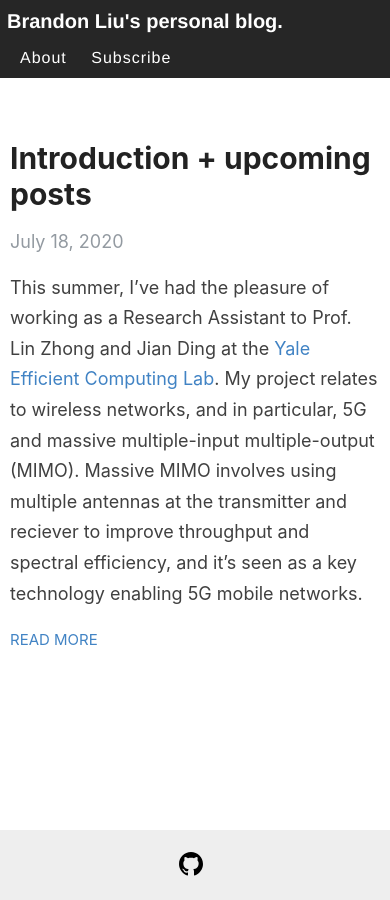
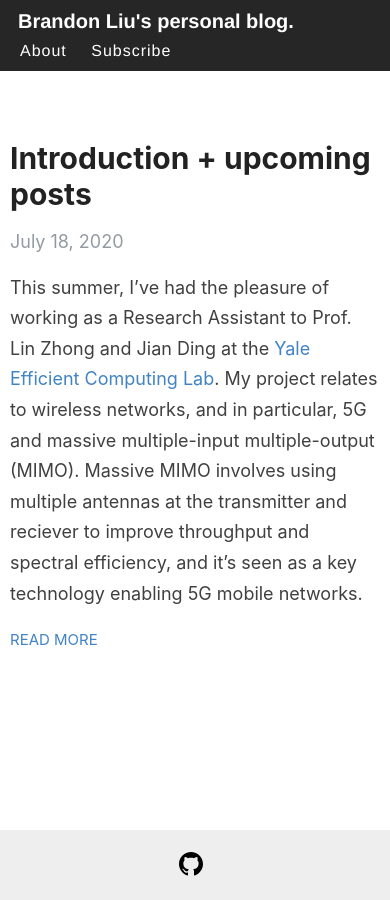
Before and after one commit to liubrandon/liubrandon.github.io, a Jekyll site: the page built from index.html, in a window 390 px wide. Built offline with Jekyll 4.4.1, drawn with Linux system fonts in a browser that asks for light colours; the list of posts is cut into pages by our own code.

Commit message:
Improved mobile header

```diff
--- a/assets/style.scss
+++ b/assets/style.scss
@@ -304,7 +304,7 @@ p > img {
   text-align: left;
   padding-left: 30px;
   @include mobile {
-    padding-left: 7px;
+    padding-left: 18px;
     //text-align: center;
   }
 }
@@ -328,7 +328,7 @@ nav {
 
   @include mobile {
     float: none;
-    margin-top: 9px;
+    margin-top: 2px;
     display: block;
     font-size: 16px;
   }
```
Also changed, not shown: images/GitHub-Mark-32px.png (deleted).
